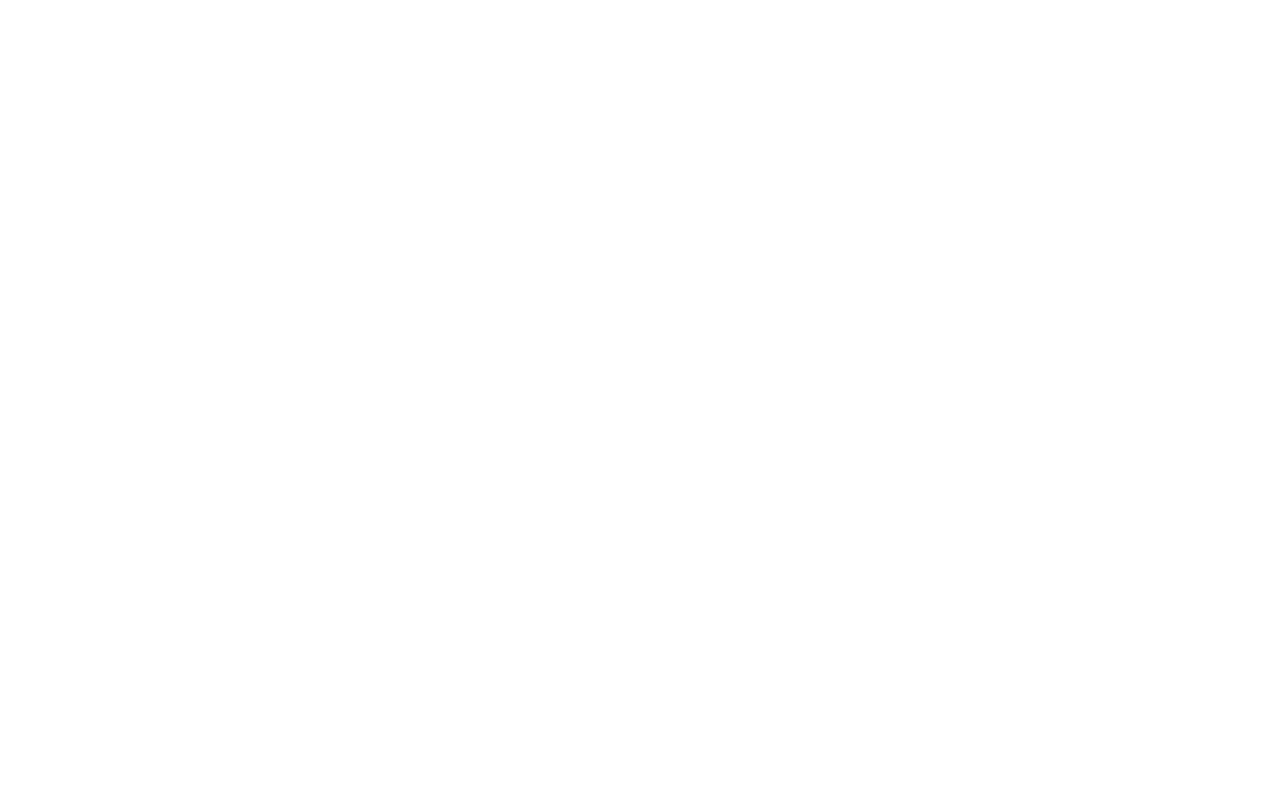
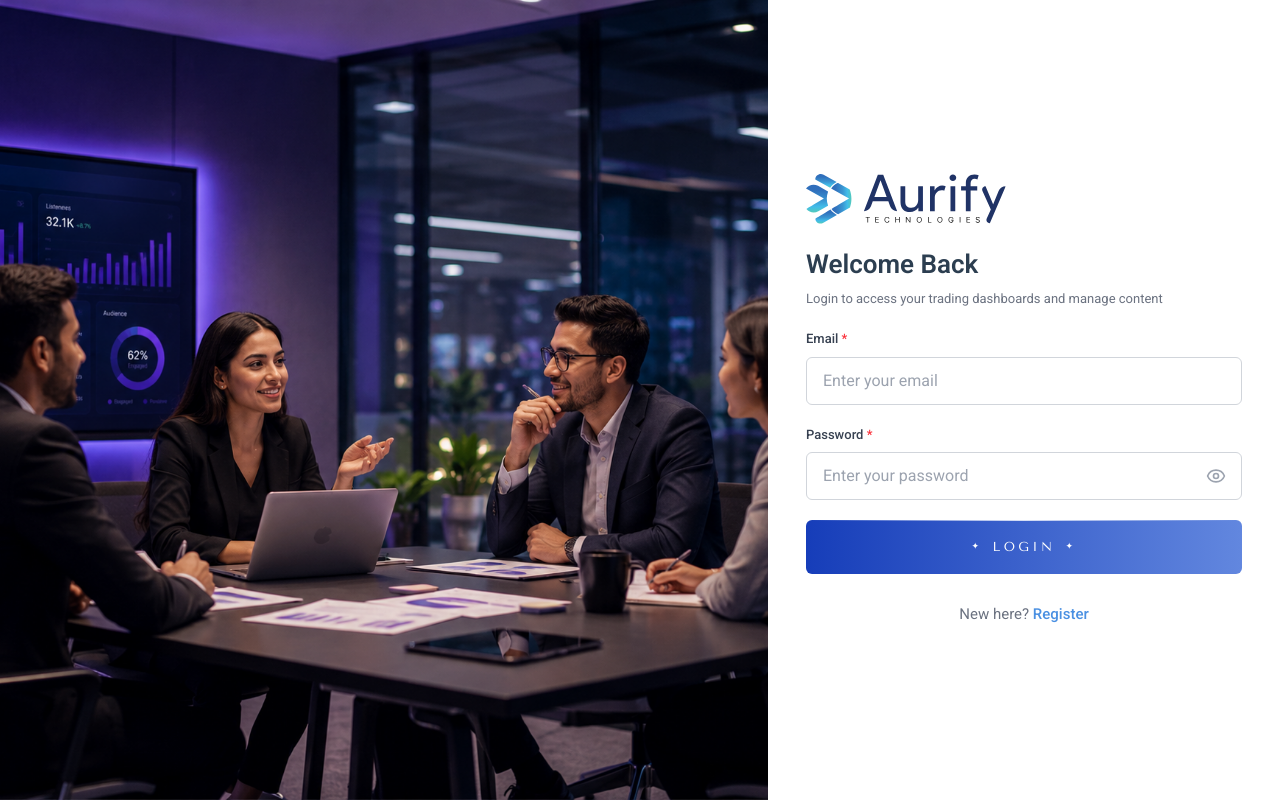
Before and after one commit to AurifyAE/Aurify-Dashboard-frontend, a Next.js app: page / in a window 1280 px wide. Built offline with nearby package versions, Linux system fonts and the light colour scheme; no server answers.

Commit message:
fix: remove global opacity override on scrollbar elements

```diff
--- a/app/globals.css
+++ b/app/globals.css
@@ -275,5 +275,4 @@
 * {
   scrollbar-width: thin;
   scrollbar-color: #cbd5e1 transparent;
-  opacity: 0.3 !important;
 }
```
